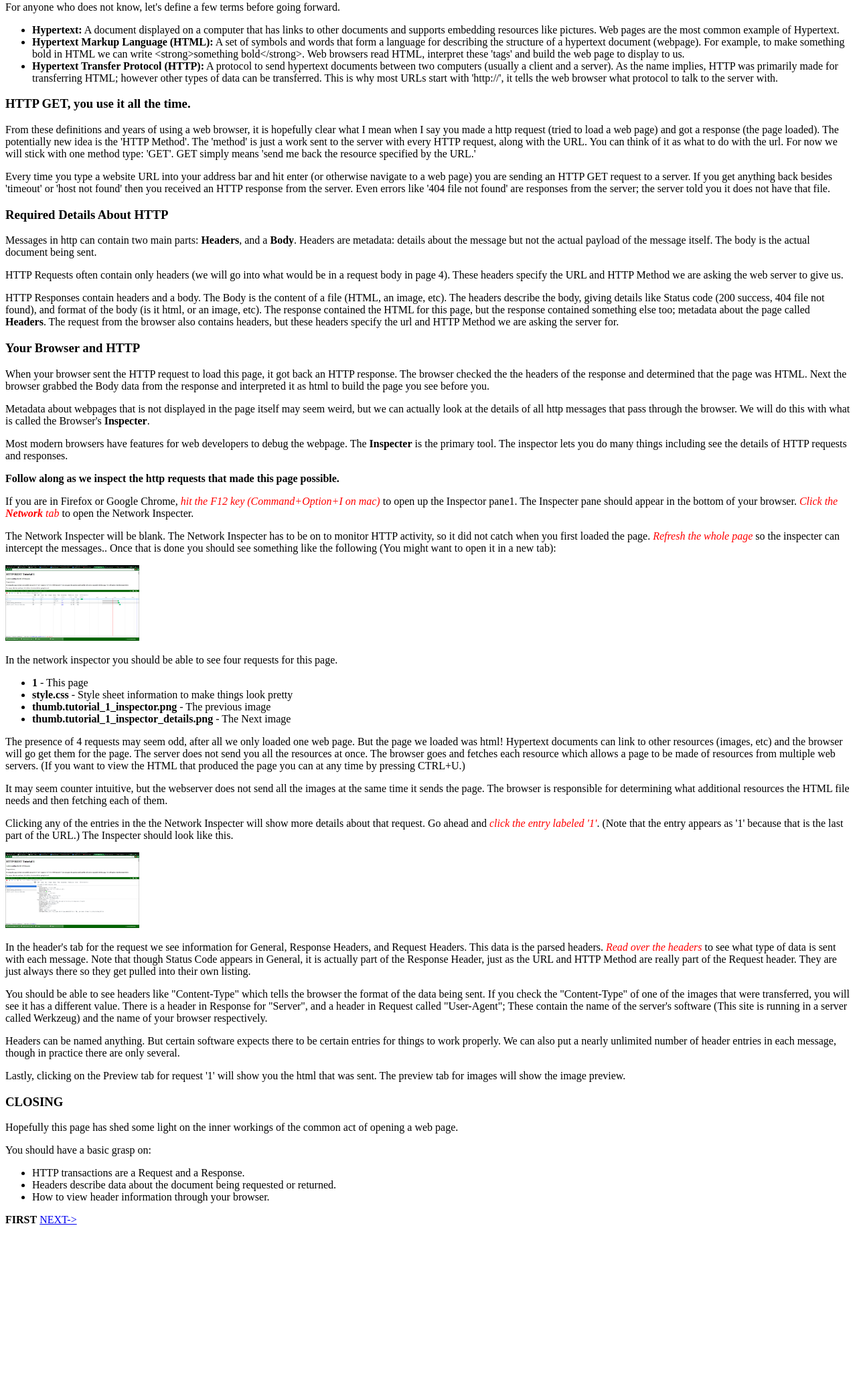
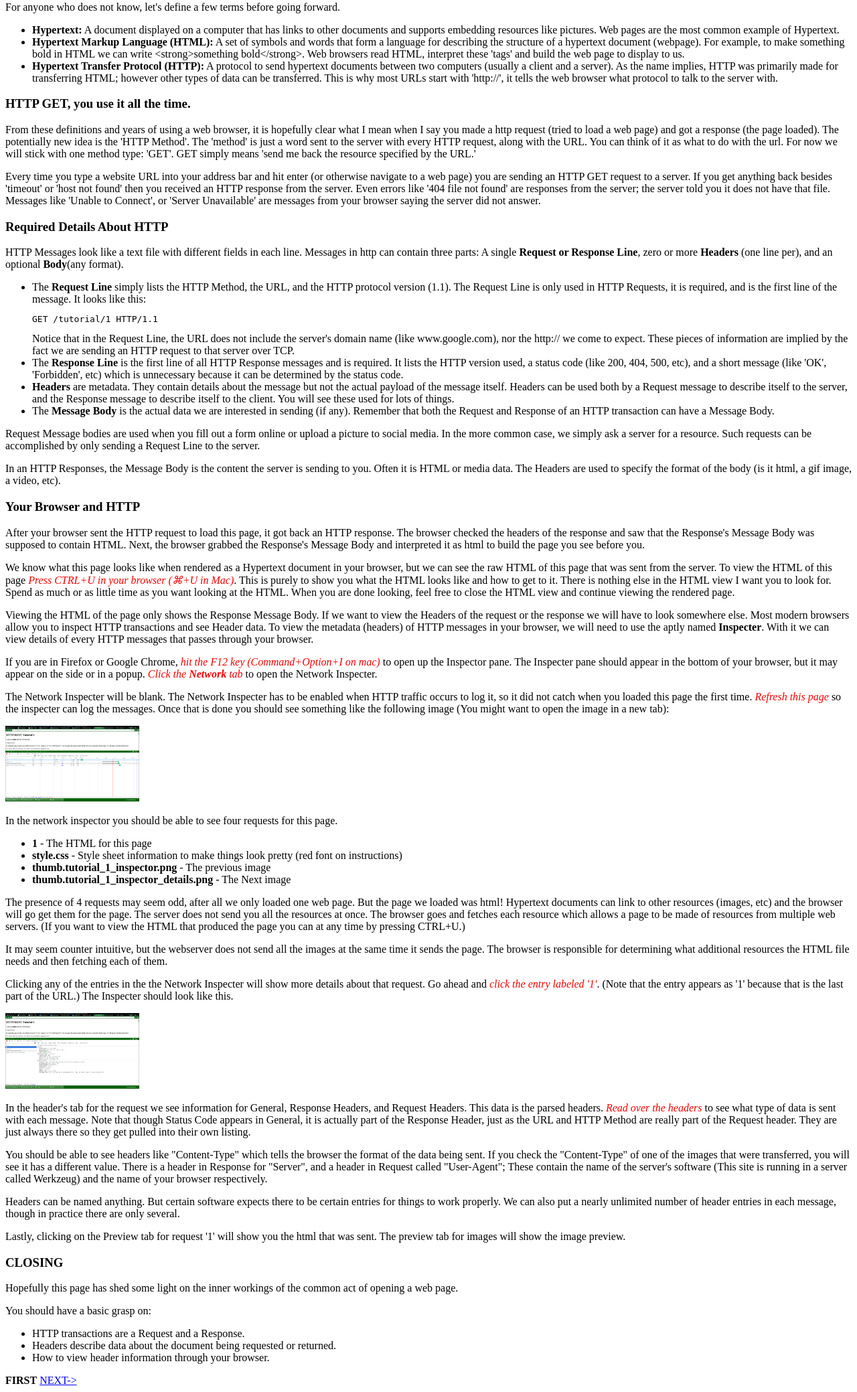
Before and after one commit to diamondman/http-rest-tutorial, a Flask app: page /tutorial/1 in a window 1280 px wide. Shown: the part 187-2266 px from the top of the page at 67% size. Before the commit the page ends 2016 px from the top, so only its background shows below. Run offline with Flask 2, Linux system fonts and the light colour scheme.

Commit message:
Most of the 2nd draft of tutorial 1 done. Almost a whole rewrite with better wording.

```diff
--- a/templates/tutorial_1.html
+++ b/templates/tutorial_1.html
@@ -24,7 +24,7 @@
   From these definitions and years of using a web browser, it is
   hopefully clear what I mean when I say you made a http request (tried
   to load a web page) and got a response (the page loaded). The
-  potentially new idea is the 'HTTP Method'. The 'method' is just a work
+  potentially new idea is the 'HTTP Method'. The 'method' is just a word
   sent to the server with every HTTP request, along with the URL. You
   can think of it as what to do with the url. For now we will stick with
   one method type: 'GET'. GET simply means 'send me back the resource
@@ -37,84 +37,128 @@
   GET request to a server. If you get anything back besides 'timeout'
   or 'host not found' then you received an HTTP response from the
   server. Even errors like '404 file not found' are responses from the
-  server; the server told you it does not have that file.
+  server; the server told you it does not have that file. Messages
+  like 'Unable to Connect', or 'Server Unavailable' are messages from
+  your browser saying the server did not answer.
 </p>
 
 <h3>Required Details About HTTP</h3>
 
 <p>
-  Messages in http can contain two main
-  parts: <strong>Headers</strong>, and
-  a <strong>Body</strong>. Headers are metadata: details about the
-  message but not the actual payload of the message itself. The body
-  is the actual document being sent.
+  HTTP Messages look like a text file with different fields in each
+  line.  Messages in http can contain three parts: A
+  single <strong>Request or Response Line</strong>, zero or
+  more <strong>Headers</strong> (one line per), and an
+  optional <strong>Body</strong>(any format).
+</p>
+<ul>
+  <li>
+    The <strong>Request Line</strong> simply lists the HTTP Method,
+    the URL, and the HTTP protocol version (1.1). The Request Line is
+    only used in HTTP Requests, it is required, and is the first line
+    of the message. It looks like this:
+
+    <pre><code>GET /tutorial/1 HTTP/1.1</code></pre>
+
+    Notice that in the Request Line, the URL does not include the
+    server's domain name (like www.google.com), nor the http:// we
+    come to expect. These pieces of information are implied by the
+    fact we are sending an HTTP request to that server over TCP.
+  </li>
+
+  <li>
+    The <strong>Response Line</strong> is the first line of all HTTP
+    Response messages and is required. It lists the HTTP version used,
+    a status code (like 200, 404, 500, etc), and a short message (like
+    'OK', 'Forbidden', etc) which is unnecessary because it can be
+    determined by the status code.
+  </li>
+
+  <li>
+    <strong>Headers</strong> are metadata. They contain details about
+    the message but not the actual payload of the message
+    itself. Headers can be used both by a Request message to describe
+    itself to the server, and the Response message to describe itself
+    to the client. You will see these used for lots of things.
+  </li>
+
+  <li>
+    The <strong>Message Body</strong> is the actual data we are
+    interested in sending (if any). Remember that both the Request and
+    Response of an HTTP transaction can have a Message Body.
+  </li>
+</ul>
+
+<p>
+  Request Message bodies are used when you fill out a form online or
+  upload a picture to social media. In the more common case, we simply
+  ask a server for a resource. Such requests can be accomplished by
+  only sending a Request Line to the server.
 </p>
 
 <p>
-  HTTP Requests often contain only headers (we will go into what would
-  be in a request body in page 4). These headers specify the URL and
-  HTTP Method we are asking the web server to give us.
-</p>
-<p>
-  HTTP Responses contain headers and a body. The Body is the content
-  of a file (HTML, an image, etc). The headers describe the body,
-  giving details like Status code (200 success, 404 file not found),
-  and format of the body (is it html, or an image, etc).
-
-  The response contained the HTML for this page, but the response
-  contained something else too; metadata about the page
-  called <strong>Headers</strong>. The request from the browser also
-  contains headers, but these headers specify the url and HTTP Method
-  we are asking the server for.
+  In an HTTP Responses, the Message Body is the content the server is
+  sending to you. Often it is HTML or media data. The Headers are used
+  to specify the format of the body (is it html, a gif image, a video,
+  etc).
 </p>
 
 <h3>Your Browser and HTTP</h3>
 <p>
-  When your browser sent the HTTP request to load this page, it got
-  back an HTTP response. The browser checked the the headers of the
-  response and determined that the page was HTML. Next the browser
-  grabbed the Body data from the response and interpreted it as html
-  to build the page you see before you.
+  After your browser sent the HTTP request to load this page, it got
+  back an HTTP response. The browser checked the headers of the
+  response and saw that the Response's Message Body was supposed to
+  contain HTML. Next, the browser grabbed the Response's Message Body
+  and interpreted it as html to build the page you see before you.
 </p>
 
 <p>
-  Metadata about webpages that is not displayed in the page itself may
-  seem weird, but we can actually look at the details of all http
-  messages that pass through the browser. We will do this with what is
-  called the Browser's <strong>Inspecter</strong>.
+  We know what this page looks like when rendered as a Hypertext
+  document in your browser, but we can see the raw HTML of this page
+  that was sent from the server. To view the HTML of this
+  page <em class="tut_action">Press CTRL+U in your browser (⌘+U in
+  Mac)</em>. This is purely to show you what the HTML looks like and
+  how to get to it. There is nothing else in the HTML view I want you
+  to look for. Spend as much or as little time as you want looking at
+  the HTML. When you are done looking, feel free to close the HTML
+  view and continue viewing the rendered page.
 </p>
 
 <p>
-  Most modern browsers have features for web developers to debug the
-  webpage. The <strong>Inspecter</strong> is the primary tool. The
-  inspector lets you do many things including see the details of HTTP
-  requests and responses.
+  Viewing the HTML of the page only shows the Response Message
+  Body. If we want to view the Headers of the request or the response
+  we will have to look somewhere else.
+
+  Most modern browsers allow you to inspect HTTP transactions and see
+  Header data. To view the metadata (headers) of HTTP messages in your
+  browser, we will need to use the aptly
+  named <strong>Inspecter</strong>. With it we can view details of
+  every HTTP messages that passes through your browser.
 </p>
-
-<p><strong>Follow along as we inspect the http requests that made this page possible.</strong></p>
 
 <p>
   If you are in Firefox or Google Chrome, <em class="tut_action">hit
   the F12 key (Command+Option+I on mac)</em> to open up the Inspector
-  pane1. The Inspecter pane should appear in the bottom of your
-  browser. <em class="tut_action">Click the <strong>Network</strong>
+  pane. The Inspecter pane should appear in the bottom of your
+  browser, but it may appear on the side or in a
+  popup. <em class="tut_action">Click the <strong>Network</strong>
   tab</em> to open the Network Inspecter.
 </p>
 
 <p>
   The Network Inspecter will be blank. The Network Inspecter has to be
-  on to monitor HTTP activity, so it did not catch when you first
-  loaded the page. <em class="tut_action">Refresh the whole page</em>
-  so the inspecter can intercept the messages.. Once that is done you
-  should see something like the following (You might want to open it
-  in a new tab):
+  enabled when HTTP traffic occurs to log it, so it did not catch when
+  you loaded this page  the first time. <em class="tut_action">Refresh
+  this page</em> so the inspecter can log the messages. Once that is
+  done you should see something like the following image (You might want to
+  open the image in a new tab):
 </p>
 <a href="/static/tutorial_1_inspector.png"><img src="/static/thumb.tutorial_1_inspector.png"/></a>
 
 <p>In the network inspector you should be able to see four requests for this page.</p>
 <ul>
-  <li><strong>1</strong> - This page</li>
-  <li><strong>style.css</strong> - Style sheet information to make things look pretty</li>
+  <li><strong>1</strong> - The HTML for this page</li>
+  <li><strong>style.css</strong> - Style sheet information to make things look pretty (red font on instructions)</li>
   <li><strong>thumb.tutorial_1_inspector.png</strong> - The previous image</li>
   <li><strong>thumb.tutorial_1_inspector_details.png</strong> - The Next image</li>
 </ul>
```
